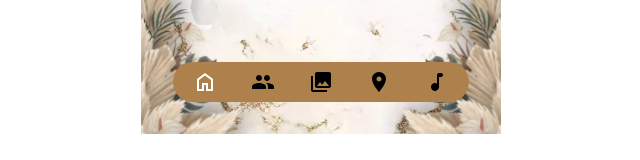
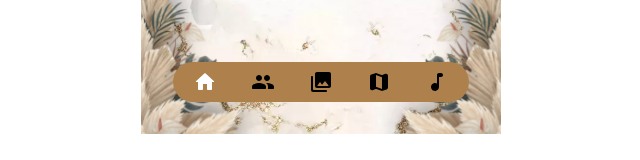
Before and after one commit to Harits19/wedding-invitation-app-react, a Next.js app: page /main in a window 1280 px wide. Shown: the part 606-766 px from the top of the page, without its empty margins (319-959 px from the left). Built offline with nearby package versions, Linux system fonts and the light colour scheme; a web font is replaced by a local one.

Commit message:
update logo

```diff
--- a/app/components/Icon/icons.tsx
+++ b/app/components/Icon/icons.tsx
@@ -6,24 +6,24 @@ export const icons = {
     <svg
       xmlns="http://www.w3.org/2000/svg"
       height="24"
-      viewBox="0 -960 960 960"
+      viewBox="0 0 24 24"
       width="24"
       {...props}
     >
-      <path d="M240-200h120v-240h240v240h120v-360L480-740 240-560v360Zm-80 80v-480l320-240 320 240v480H520v-240h-80v240H160Zm320-350Z" />
+      <path d="M0 0h24v24H0V0z" fill="none" />
+      <path d="M10 19v-5h4v5c0 .55.45 1 1 1h3c.55 0 1-.45 1-1v-7h1.7c.46 0 .68-.57.33-.87L12.67 3.6c-.38-.34-.96-.34-1.34 0l-8.36 7.53c-.34.3-.13.87.33.87H5v7c0 .55.45 1 1 1h3c.55 0 1-.45 1-1z" />
     </svg>
   ),
   collections: (props: Props) => (
     <svg
       xmlns="http://www.w3.org/2000/svg"
-      height="24px"
+      height="24"
       viewBox="0 0 24 24"
-      width="24px"
-      fill="#000000"
+      width="24"
       {...props}
     >
-      <path d="M0 0h24v24H0z" fill="none" />
-      <path d="M22 16V4c0-1.1-.9-2-2-2H8c-1.1 0-2 .9-2 2v12c0 1.1.9 2 2 2h12c1.1 0 2-.9 2-2zm-11-4l2.03 2.71L16 11l4 5H8l3-4zM2 6v14c0 1.1.9 2 2 2h14v-2H4V6H2z" />
+      <path d="M0 0h24v24H0V0z" fill="none" />
+      <path d="M22 16V4c0-1.1-.9-2-2-2H8c-1.1 0-2 .9-2 2v12c0 1.1.9 2 2 2h12c1.1 0 2-.9 2-2zm-10.6-3.47l1.63 2.18 2.58-3.22c.2-.25.58-.25.78 0l2.96 3.7c.26.33.03.81-.39.81H9c-.41 0-.65-.47-.4-.8l2-2.67c.2-.26.6-.26.8 0zM2 7v13c0 1.1.9 2 2 2h13c.55 0 1-.45 1-1s-.45-1-1-1H5c-.55 0-1-.45-1-1V7c0-.55-.45-1-1-1s-1 .45-1 1z" />
     </svg>
   ),
   music: (props: Props) => (
@@ -55,27 +55,25 @@ export const icons = {
   people: (props: Props) => (
     <svg
       xmlns="http://www.w3.org/2000/svg"
-      height="24px"
+      height="24"
       viewBox="0 0 24 24"
-      width="24px"
-      fill="#000000"
+      width="24"
       {...props}
     >
-      <path d="M0 0h24v24H0z" fill="none" />
-      <path d="M16 11c1.66 0 2.99-1.34 2.99-3S17.66 5 16 5c-1.66 0-3 1.34-3 3s1.34 3 3 3zm-8 0c1.66 0 2.99-1.34 2.99-3S9.66 5 8 5C6.34 5 5 6.34 5 8s1.34 3 3 3zm0 2c-2.33 0-7 1.17-7 3.5V19h14v-2.5c0-2.33-4.67-3.5-7-3.5zm8 0c-.29 0-.62.02-.97.05 1.16.84 1.97 1.97 1.97 3.45V19h6v-2.5c0-2.33-4.67-3.5-7-3.5z" />
+      <path d="M0 0h24v24H0V0z" fill="none" />
+      <path d="M16 11c1.66 0 2.99-1.34 2.99-3S17.66 5 16 5s-3 1.34-3 3 1.34 3 3 3zm-8 0c1.66 0 2.99-1.34 2.99-3S9.66 5 8 5 5 6.34 5 8s1.34 3 3 3zm0 2c-2.33 0-7 1.17-7 3.5V18c0 .55.45 1 1 1h12c.55 0 1-.45 1-1v-1.5c0-2.33-4.67-3.5-7-3.5zm8 0c-.29 0-.62.02-.97.05.02.01.03.03.04.04 1.14.83 1.93 1.94 1.93 3.41V18c0 .35-.07.69-.18 1H22c.55 0 1-.45 1-1v-1.5c0-2.33-4.67-3.5-7-3.5z" />
     </svg>
   ),
   place: (props: Props) => (
     <svg
       xmlns="http://www.w3.org/2000/svg"
-      height="24px"
+      height="24"
       viewBox="0 0 24 24"
-      width="24px"
-      fill="#000000"
+      width="24"
       {...props}
     >
-      <path d="M0 0h24v24H0z" fill="none" />
-      <path d="M12 2C8.13 2 5 5.13 5 9c0 5.25 7 13 7 13s7-7.75 7-13c0-3.87-3.13-7-7-7zm0 9.5c-1.38 0-2.5-1.12-2.5-2.5s1.12-2.5 2.5-2.5 2.5 1.12 2.5 2.5-1.12 2.5-2.5 2.5z" />
+      <path d="M0 0h24v24H0V0z" fill="none" />
+      <path d="M14.65 4.98l-5-1.75c-.42-.15-.88-.15-1.3-.01L4.36 4.56C3.55 4.84 3 5.6 3 6.46v11.85c0 1.41 1.41 2.37 2.72 1.86l2.93-1.14c.22-.09.47-.09.69-.01l5 1.75c.42.15.88.15 1.3.01l3.99-1.34c.81-.27 1.36-1.04 1.36-1.9V5.69c0-1.41-1.41-2.37-2.72-1.86l-2.93 1.14c-.22.08-.46.09-.69.01zM15 18.89l-6-2.11V5.11l6 2.11v11.67z" />
     </svg>
   ),
 };
```
